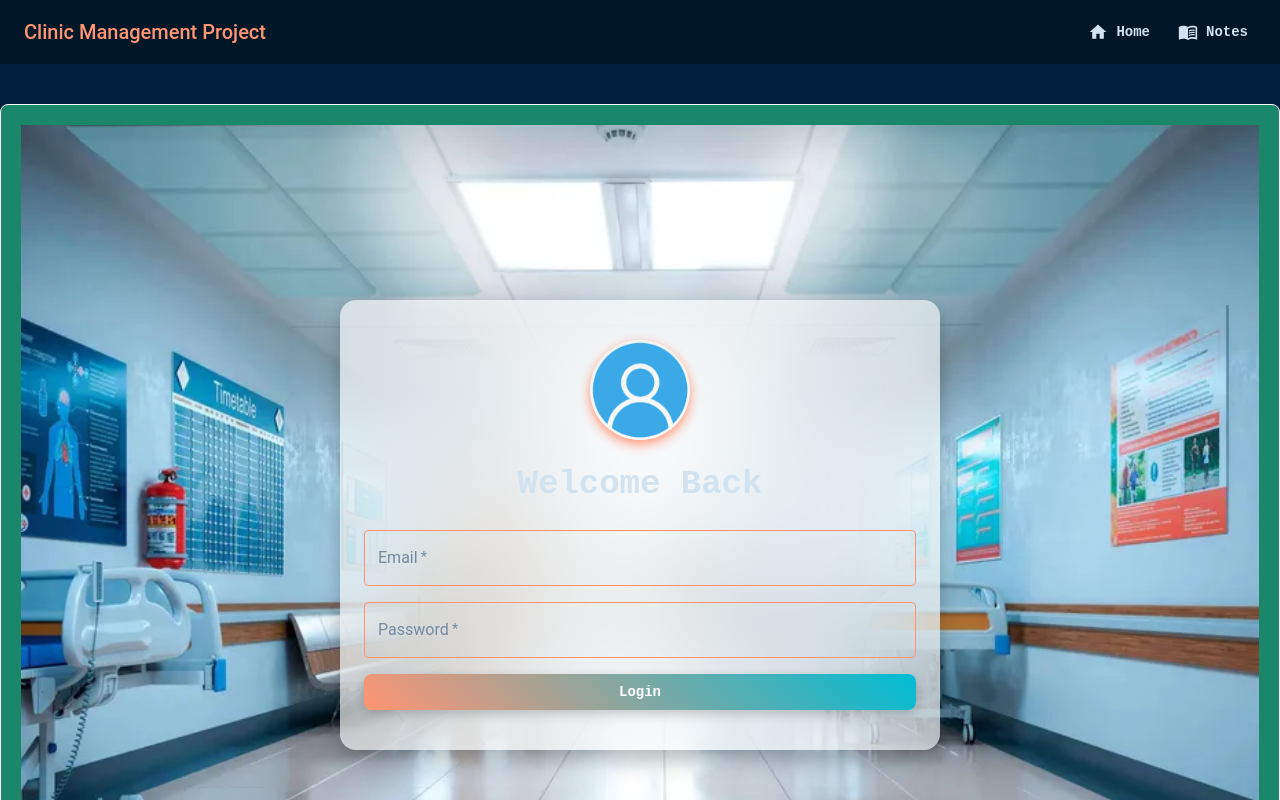
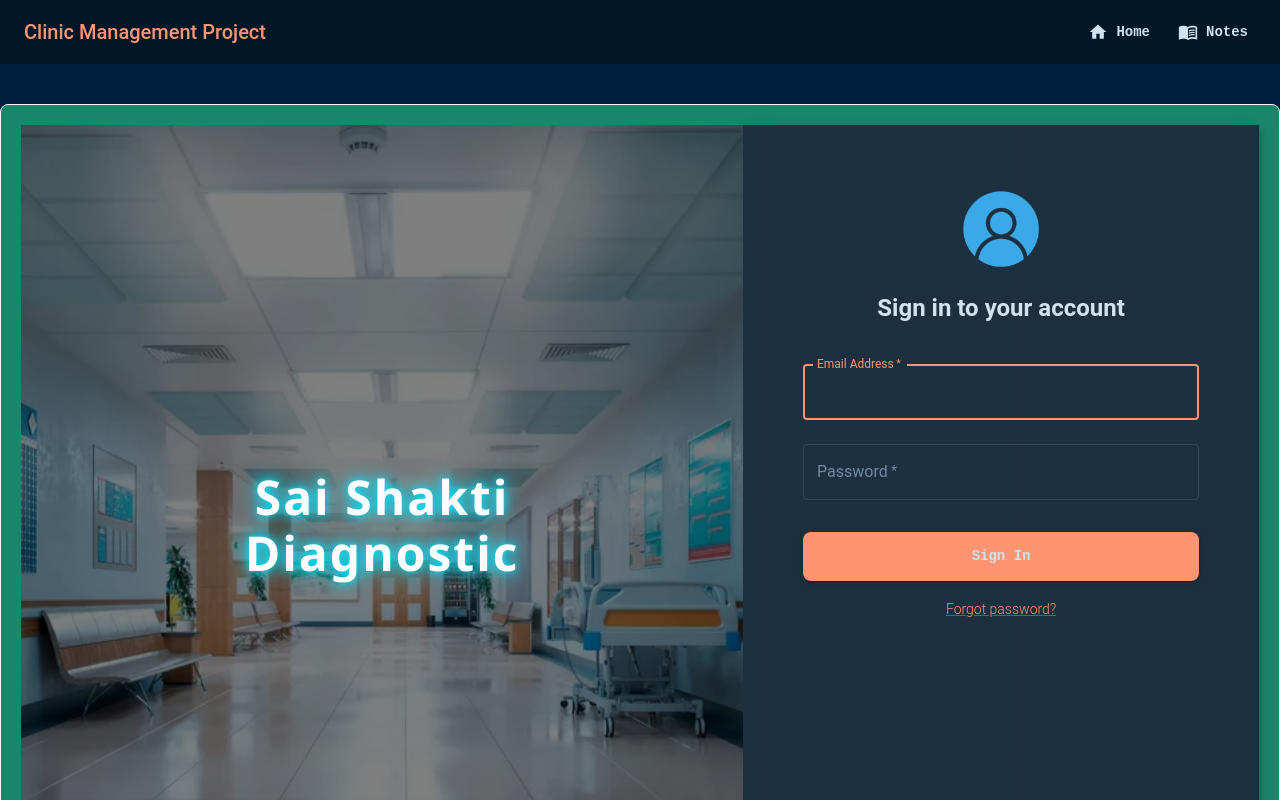
Before and after one commit to nirmal3002/clinic-Mgmt, a React (Create React App) app in the folder client/: page /login in a window 1280 px wide. Shown: the top 800 px of the page. Built offline with nearby package versions, Linux system fonts and the light colour scheme.

Commit message:
updated login page

```diff
--- a/client/src/components/Login.js
+++ b/client/src/components/Login.js
@@ -1,13 +1,203 @@
+// import React, { useState } from "react";
+// import { Button, TextField, Typography, Box, Container, Link } from "@mui/material";
+// import { useTheme } from "@mui/material/styles";
+// import axios from "axios";
+// import { useNavigate } from "react-router-dom";
+
+// const Login = () => {
+//   const [email, setEmail] = useState(""); // State for email
+//   const [password, setPassword] = useState(""); // State for password
+//   const theme = useTheme(); // Use the Solarized theme for styling
+//   const navigate = useNavigate();
+//   const URL = process.env.REACT_APP_API_URL;
+
+//   const handleLogin = async (e) => {
+//     e.preventDefault();
+//     try {
+//       const response = await axios.post(`${URL}/api/auth/login`, {
+//         email,
+//         password,
+//       });
+//       alert("Login successful");
+//       localStorage.setItem("token", response.data.token);
+//       navigate("/");
+//     } catch (err) {
+//       console.error(err.response?.data || "An error occurred");
+//       alert(err.response?.data?.message || "An error occurred");
+//     }
+//   };
+
+//   return (
+//     <Box
+//       sx={{
+//         minHeight: "100vh",
+//         display: "flex",
+//         justifyContent: "center",
+//         alignItems: "center",
+//         backgroundImage: `url(background.jpg)`,
+//         backgroundSize: "cover",
+//         backgroundPosition: "center",
+//         backgroundRepeat: "no-repeat",
+//         padding: "16px",
+//       }}
+//     >
+//      <Container
+//     maxWidth="sm"
+//     sx={{
+//       backgroundColor: "rgba(255, 255, 255, 0.6)", // Semi-transparent white
+//       boxShadow: "0px 8px 24px rgba(0, 0, 0, 0.3)",
+//       borderRadius: "16px",
+//       padding: "40px",
+//       textAlign: "center",
+//       backdropFilter: "blur(50px)", // Frosted glass effect
+//     }}
+//   >
+//     {/* Logo/Header */}
+//     <Box
+//       sx={{
+//         display: "flex",
+//         justifyContent: "center",
+//         marginBottom: "24px",
+//       }}
+//     >
+//       <img
+//         src="pngegg.png" // Replace with the actual path to your logo
+//         alt="Logo"
+//         style={{
+//           width: "100px",
+//           height: "100px",
+//           borderRadius: "50%",
+//           boxShadow: `0px 4px 12px ${theme.palette.primary.main}`,
+//         }}
+//       />
+//     </Box>
+
+//     {/* Welcome Back Message */}
+//     <Typography
+//       variant="h4"
+//       align="center"
+//       sx={{
+//         marginBottom: "24px",
+//         color: theme.palette.text.primary,
+//         fontWeight: "bold",
+//         fontFamily: theme.typography.h2.fontFamily,
+//       }}
+//     >
+//       Welcome Back
+//     </Typography>
+
+//     {/* Login Form */}
+//     <Box
+//       component="form"
+//       onSubmit={handleLogin}
+//       sx={{
+//         display: "flex",
+//         flexDirection: "column",
+//         gap: "16px",
+//       }}
+//     >
+//       <TextField
+//         label="Email"
+//         type="email"
+//         value={email}
+//         onChange={(e) => setEmail(e.target.value)}
+//         required
+//         fullWidth
+//         InputLabelProps={{
+//           style: { color: theme.palette.text.secondary },
+//         }}
+//         InputProps={{
+//           style: { color: theme.palette.text.primary },
+//         }}
+//         sx={{
+//           "& .MuiOutlinedInput-root": {
+//             "& fieldset": {
+//               borderColor: theme.palette.primary.main,
+//             },
+//             "&:hover fieldset": {
+//               borderColor: theme.palette.secondary.main,
+//             },
+//             "&.Mui-focused fieldset": {
+//               borderColor: theme.palette.primary.main,
+//             },
+//           },
+//           transition: "all 0.3s ease",
+//         }}
+//       />
+//       <TextField
+//         label="Password"
+//         type="password"
+//         value={password}
+//         onChange={(e) => setPassword(e.target.value)}
+//         required
+//         fullWidth
+//         InputLabelProps={{
+//           style: { color: theme.palette.text.secondary },
+//         }}
+//         InputProps={{
+//           style: { color: theme.palette.text.primary },
+//         }}
+//         sx={{
+//           "& .MuiOutlinedInput-root": {
+//             "& fieldset": {
+//               borderColor: theme.palette.primary.main,
+//             },
+//             "&:hover fieldset": {
+//               borderColor: theme.palette.secondary.main,
+//             },
+//             "&.Mui-focused fieldset": {
+//               borderColor: theme.palette.primary.main,
+//             },
+//           },
+//           transition: "all 0.3s ease",
+//         }}
+//       />
+//       <Button
+//         type="submit"
+//         fullWidth
+//         variant="contained"
+//         sx={{
+//           background: `linear-gradient(45deg, ${theme.palette.primary.main}, ${theme.palette.secondary.main})`,
+//           color: "#fff",
+//           fontWeight: "bold",
+//           textTransform: "none",
+//           boxShadow: "0px 4px 12px rgba(0, 0, 0, 0.2)",
+//           "&:hover": {
+//             background: `linear-gradient(45deg, ${theme.palette.secondary.main}, ${theme.palette.primary.main})`,
+//           },
+//           transition: "all 0.3s ease",
+//         }}
+//       >
+//         Login
+//       </Button>
+//     </Box>
+//   </Container>
+// </Box>
+//   );
+// };
+
+// export default Login;
+
+
 import React, { useState } from "react";
-import { Button, TextField, Typography, Box, Container, Link } from "@mui/material";
+import {
+  Box,
+  Button,
+  Container,
+  Grid,
+  Paper,
+  TextField,
+  Typography,
+  Link,
+} from "@mui/material";
 import { useTheme } from "@mui/material/styles";
+import { useNavigate } from "react-router-dom";
 import axios from "axios";
-import { useNavigate } from "react-router-dom";
 
 const Login = () => {
-  const [email, setEmail] = useState(""); // State for email
-  const [password, setPassword] = useState(""); // State for password
-  const theme = useTheme(); // Use the Solarized theme for styling
+  const [email, setEmail] = useState("");
+  const [password, setPassword] = useState("");
+  const theme = useTheme();
   const navigate = useNavigate();
   const URL = process.env.REACT_APP_API_URL;
 
@@ -28,151 +218,124 @@ const Login = () => {
   };
 
   return (
+    <Grid container component="main" sx={{ height: "100vh" }}>
+      {/* Left Side with background and text overlay */}
+      <Grid
+        item
+        xs={false}
+        sm={6}
+        md={7}
+        sx={{
+          position: "relative",
+          backgroundImage: "url('/background.jpg')",
+          backgroundRepeat: "no-repeat",
+          backgroundSize: "cover",
+          backgroundPosition: "center",
+        }}
+      >
+        {/* Overlay for better readability */}
         <Box
           sx={{
-        minHeight: "100vh",
-        display: "flex",
-        justifyContent: "center",
-        alignItems: "center",
-        backgroundImage: `url(background.jpg)`,
-        backgroundSize: "cover",
-        backgroundPosition: "center",
-        backgroundRepeat: "no-repeat",
-        padding: "16px",
+            position: "absolute",
+            inset: 0,
+            backgroundColor: "rgba(0, 0, 0, 0.5)",
+            zIndex: 1,
+          }}
+        />
+        {/* Centered Text */}
+        <Box
+          sx={{
+            position: "absolute",
+            top: "50%",
+            left: "50%",
+            transform: "translate(-50%, -50%)",
+            zIndex: 2,
+            textAlign: "center",
           }}
         >
-     <Container
-    maxWidth="sm"
+          <Typography
+            variant="h3"
             sx={{
-      backgroundColor: "rgba(255, 255, 255, 0.6)", // Semi-transparent white
-      boxShadow: "0px 8px 24px rgba(0, 0, 0, 0.3)",
-      borderRadius: "16px",
-      padding: "40px",
-      textAlign: "center",
-      backdropFilter: "blur(50px)", // Frosted glass effect
+              color: "#fff",
+              fontWeight: "bold",
+              textShadow: "0 0 10px #00e5ff, 0 0 20px #00e5ff",
+              fontFamily: "'Segoe UI', Tahoma, Geneva, Verdana, sans-serif",
+              letterSpacing: 2,
+              padding: "16px",
+              borderRadius: "12px",
             }}
           >
-    {/* Logo/Header */}
-    <Box
+            Sai Shakti Diagnostic
+          </Typography>
+        </Box>
+      </Grid>
+
+      {/* Right Side Form */}
+      <Grid item xs={12} sm={6} md={5} component={Paper} elevation={6} square>
+        <Container
+          maxWidth="xs"
           sx={{
+            mt: 8,
             display: "flex",
-        justifyContent: "center",
-        marginBottom: "24px",
+            flexDirection: "column",
+            alignItems: "center",
           }}
         >
-      <img
-        src="pngegg.png" // Replace with the actual path to your logo
-        alt="Logo"
-        style={{
-          width: "100px",
-          height: "100px",
-          borderRadius: "50%",
-          boxShadow: `0px 4px 12px ${theme.palette.primary.main}`,
-        }}
-      />
+          <Box sx={{ mb: 2 }}>
+            <img src="/pngegg.png" alt="logo" width={80} height={80} />
           </Box>
-
-    {/* Welcome Back Message */}
-    <Typography
-      variant="h4"
-      align="center"
-      sx={{
-        marginBottom: "24px",
-        color: theme.palette.text.primary,
-        fontWeight: "bold",
-        fontFamily: theme.typography.h2.fontFamily,
-      }}
-    >
-      Welcome Back
+          <Typography component="h1" variant="h5" sx={{ fontWeight: "bold" }}>
+            Sign in to your account
           </Typography>
 
-    {/* Login Form */}
-    <Box
-      component="form"
-      onSubmit={handleLogin}
-      sx={{
-        display: "flex",
-        flexDirection: "column",
-        gap: "16px",
-      }}
-    >
+          <Box component="form" onSubmit={handleLogin} sx={{ mt: 3, width: "100%" }}>
             <TextField
-        label="Email"
-        type="email"
+              margin="normal"
+              required
+              fullWidth
+              id="email"
+              label="Email Address"
+              name="email"
+              autoComplete="email"
+              autoFocus
               value={email}
               onChange={(e) => setEmail(e.target.value)}
+            />
+            <TextField
+              margin="normal"
               required
               fullWidth
-        InputLabelProps={{
-          style: { color: theme.palette.text.secondary },
-        }}
-        InputProps={{
-          style: { color: theme.palette.text.primary },
-        }}
-        sx={{
-          "& .MuiOutlinedInput-root": {
-            "& fieldset": {
-              borderColor: theme.palette.primary.main,
-            },
-            "&:hover fieldset": {
-              borderColor: theme.palette.secondary.main,
-            },
-            "&.Mui-focused fieldset": {
-              borderColor: theme.palette.primary.main,
-            },
-          },
-          transition: "all 0.3s ease",
-        }}
-      />
-      <TextField
+              name="password"
               label="Password"
               type="password"
+              id="password"
+              autoComplete="current-password"
               value={password}
               onChange={(e) => setPassword(e.target.value)}
-        required
-        fullWidth
-        InputLabelProps={{
-          style: { color: theme.palette.text.secondary },
-        }}
-        InputProps={{
-          style: { color: theme.palette.text.primary },
-        }}
-        sx={{
-          "& .MuiOutlinedInput-root": {
-            "& fieldset": {
-              borderColor: theme.palette.primary.main,
-            },
-            "&:hover fieldset": {
-              borderColor: theme.palette.secondary.main,
-            },
-            "&.Mui-focused fieldset": {
-              borderColor: theme.palette.primary.main,
-            },
-          },
-          transition: "all 0.3s ease",
-        }}
             />
             <Button
               type="submit"
               fullWidth
               variant="contained"
               sx={{
-          background: `linear-gradient(45deg, ${theme.palette.primary.main}, ${theme.palette.secondary.main})`,
-          color: "#fff",
+                mt: 3,
+                mb: 2,
+                paddingY: 1.5,
+                textTransform: "none",
                 fontWeight: "bold",
-          textTransform: "none",
-          boxShadow: "0px 4px 12px rgba(0, 0, 0, 0.2)",
-          "&:hover": {
-            background: `linear-gradient(45deg, ${theme.palette.secondary.main}, ${theme.palette.primary.main})`,
-          },
-          transition: "all 0.3s ease",
               }}
             >
-        Login
+              Sign In
             </Button>
+            <Box sx={{ textAlign: "center" }}>
+              <Link href="#" variant="body2">
+                Forgot password?
+              </Link>
+            </Box>
           </Box>
         </Container>
-</Box>
+      </Grid>
+    </Grid>
   );
 };
 
```
Also changed, not shown: 7 other files (tests, documents, lock files or other folders). Lines whose indentation alone changed are shown as unchanged.
